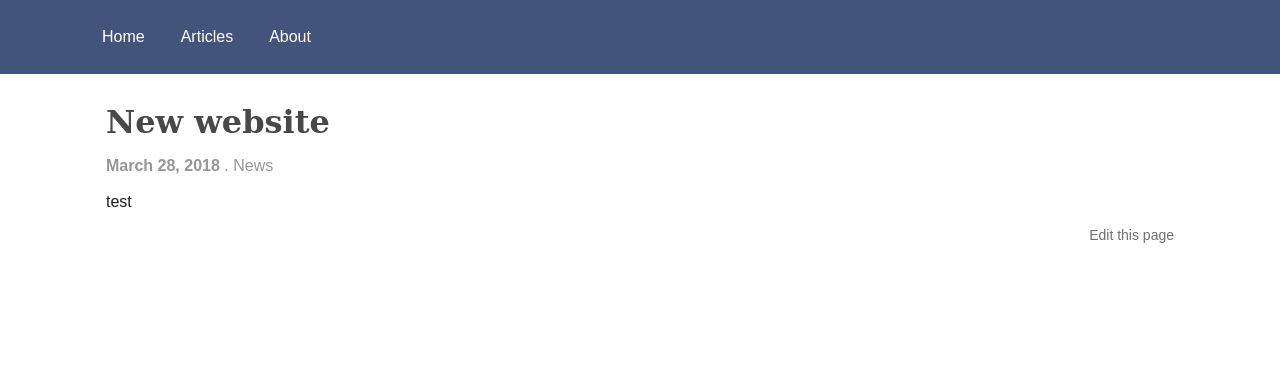
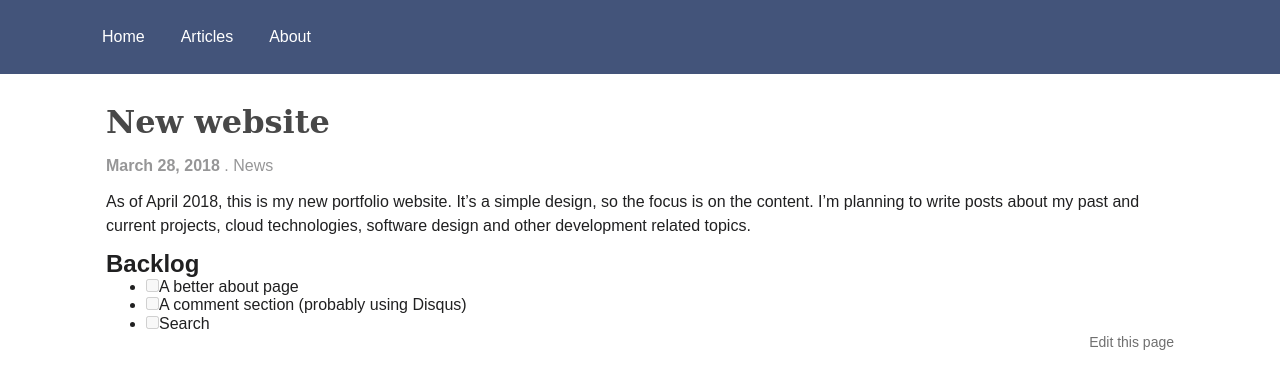
Before and after one commit to ChrisTerBeke/christerbeke.github.io, a Jekyll site: the page built from _posts/2018-03-28-new-website.md, in a window 1280 px wide. Shown: the top 389 px of the page. Built offline with Jekyll 4.4.1, drawn with Linux system fonts in a browser that asks for light colours.

Commit message:
Update 2018-03-28-new-website.md

```diff
--- a/_posts/2018-03-28-new-website.md
+++ b/_posts/2018-03-28-new-website.md
@@ -6,4 +6,10 @@ tags:
 - News
 ---
 
-test
+As of April 2018, this is my new portfolio website. It's a simple design, so the focus is on the content.
+I'm planning to write posts about my past and current projects, cloud technologies, software design and other development related topics.
+
+## Backlog
+- [ ] A better about page
+- [ ] A comment section (probably using Disqus)
+- [ ] Search
```
